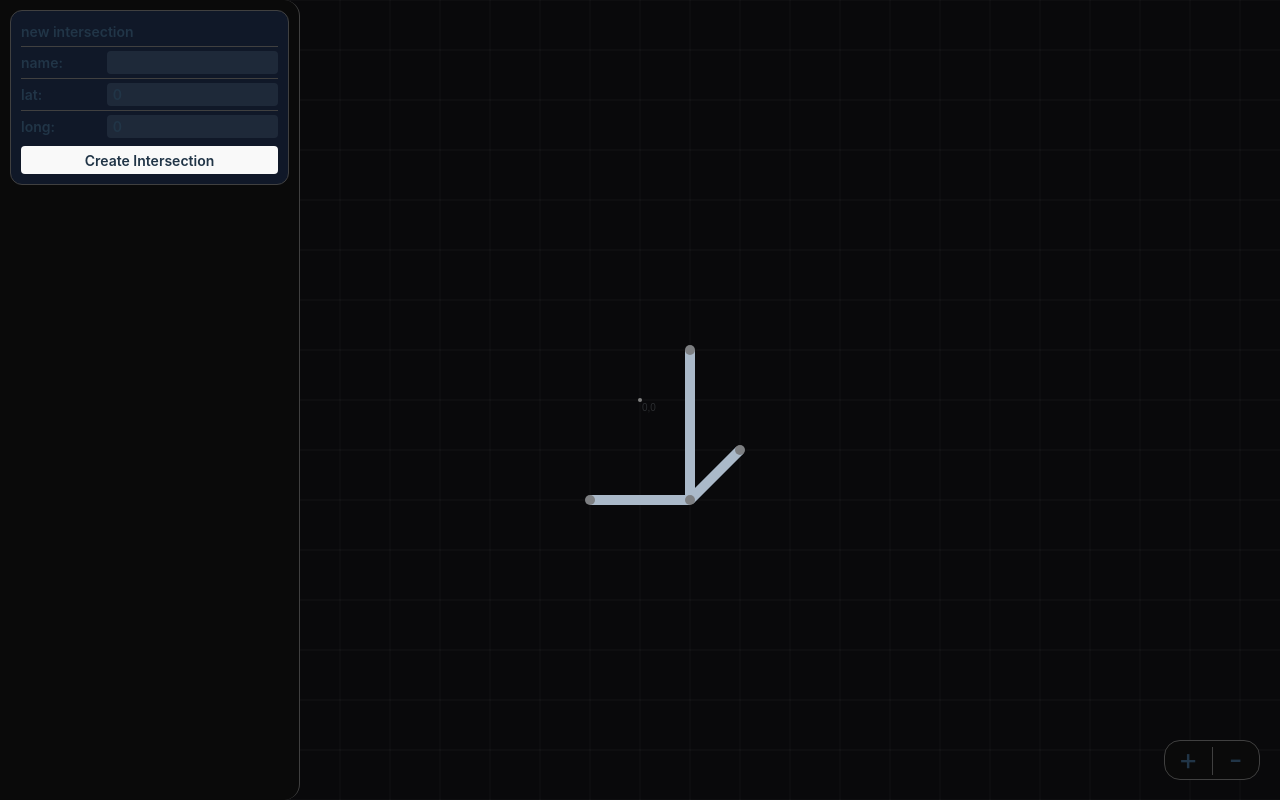
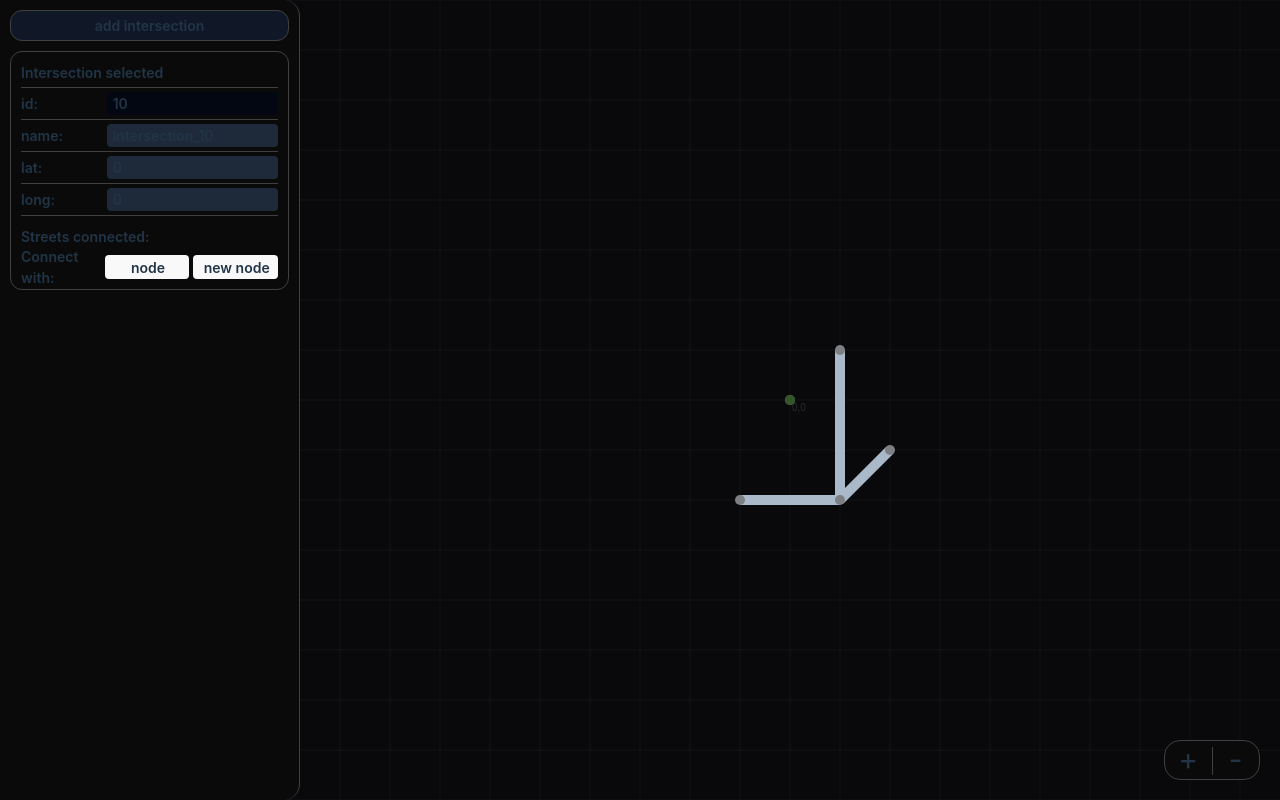
Before and after one commit to HamzaElzarw-2022/street-map-builder, a React (Vite) app: page / in a window 1280 px wide. Both pictures are taken after a click on the element "add intersection". Built offline with nearby package versions, Linux system fonts and the light colour scheme.

Commit message:
simplify addition of nodes and edges
replaced forms with faster more usable way to add elements

```diff
--- a/src/App.jsx
+++ b/src/App.jsx
@@ -7,19 +7,19 @@ import MessageContainer from "./components/MessageContainer.jsx";
 
 function App() {
 
+  const [panelWidth, setPanelWidth] = useState(300);
+  const [stagePos, setStagePos] = useState({ x: ((window.innerWidth + panelWidth)/2), y: window.innerHeight/2 });
   const [scale, setScale] = useState(1);
-  const [panelWidth, setPanelWidth] = useState(300);
   const [nodes, setNodes] = useState(nodesData);
   const [edges, setEdges] = useState(edgesData); //TODO: check for invalid edges
   const [messages, setMessages] = useState([]);
 
-  //TODO: differentiate selected and status
   /**
    * @typedef {Object} Selection
    * @property {string|null} type - The type of the selected item.
    * @property {number|null} id - The ID of the selected item.
    */
-  const [selected, setSelected] = useState(/** @type {Selection} */{type: null, id: null});
+  const [selected, setSelected] = useState(/** @type {Selection} */{type: null, id: null}); //TODO: differentiate selected and status
   const [reference, setReference] = useState(/** @type {Selection} */{type: null, id: null});
   const [pendingRef, setPendingRef] = useState("NONE");
 
@@ -48,6 +48,15 @@ function App() {
     }
     return false;
   }
+  const getCanvasCenter = () => {
+    const centerX = (window.innerWidth + panelWidth) / 2 ;
+    const centerY = window.innerHeight / 2;
+
+    return {
+      x: (centerX - stagePos.x)/scale,
+      y: (centerY - stagePos.y)/scale
+    };
+  };
 
   return (
     <>
@@ -60,6 +69,8 @@ function App() {
         setReference={setReference}
         nodes={nodes}
         scale={scale}
+        stagePos={stagePos}
+        setStagePos={setStagePos}
       />
       <SidePanel
         panelWidth={panelWidth}
@@ -75,6 +86,7 @@ function App() {
         pendingRef={pendingRef}
         reference={reference}
         setMessages={setMessages}
+        getCanvasCenter={getCanvasCenter}
       />
       <div className={"select-none fixed text-3xl right-5 bottom-5 border border-neutral-700 bg-neutral-950 flex rounded-2xl w-24 h-10"}>
         <div className={"w-12 h-full text-center hover:bg-gray-600 rounded-l-2xl cursor-pointer"}
--- a/src/components/canvas/Canvas.jsx
+++ b/src/components/canvas/Canvas.jsx
@@ -3,9 +3,7 @@ import Grid from "./Grid.jsx";
 import {edgeColor, endColor, nodeColor, selectedEdgeColor, startColor, thick} from "../../data/constants.js";
 import {useState} from "react";
 
-function Canvas({ scale, nodes, setNodes, edges, selected, setSelected, pendingRef, setReference }) {
-
-  const [stagePos, setStagePos] = useState({ x: (window.innerWidth/2), y: window.innerHeight/2 });
+function Canvas({ scale, nodes, setNodes, edges, selected, setSelected, pendingRef, setReference, stagePos, setStagePos }) {
 
   /**
    * Handles dragging intersections from canvas and updates nodes position
@@ -35,7 +33,7 @@ function Canvas({ scale, nodes, setNodes, edges, selected, setSelected, pendingR
    */
   const gridClicked = (e) => {
     if(pendingRef === "COORDINATE")
-      setReference({type: "COORDINATE", id: {x: e.target.x, y: e.target.y}});
+      setReference({type: "COORDINATE", id: {x: e.target.x(), y: e.target.y()}});
     else
       setSelected({type: null, id: null})
   }
--- /dev/null
+++ b/src/components/sidePanel/AddEdge.jsx
@@ -0,0 +1,52 @@
+import PropertyInputField from "./PropertyInputField.jsx";
+import Node from "../../models/Node.js";
+import {useEffect, useState} from "react";
+import Edge from "../../models/Edge.js";
+import {getNextEdgeId, getNextMessageId, getNextNodeId} from "../../data/mockData.js";
+
+function AddEdge({nodes, node, setEdges, setNodes, pendingRef, setPendingRef, equalsPendingRef, reference, setMessages }) {
+
+  const [pendingCOORDINATE, setPendingCOORDINATE] = useState(false);
+
+  useEffect(() => {
+
+    if(equalsPendingRef("connectWith") && reference.type === "NODE") {
+      const otherNode = nodes.filter(node => node.id === reference.id)[0];
+      const nextEdgeId = getNextEdgeId();
+      const newEdge = new Edge(nextEdgeId, "connection_"+nextEdgeId, node, otherNode);
+
+      setEdges(prev => [...prev, newEdge]);
+    } else if(pendingCOORDINATE && equalsPendingRef("COORDINATE")) {
+
+      const coordinates = reference.id;
+      const nextNodeId = getNextNodeId();
+      const otherNode = new Node(nextNodeId, "intersection_"+nextNodeId, coordinates.x, coordinates.y);
+      setNodes(prev => [...prev, otherNode]);
+
+      const nextEdgeId = getNextEdgeId();
+      const newEdge = new Edge(nextEdgeId, "connection_"+nextEdgeId, node, otherNode);
+      setEdges(prev => [...prev, newEdge]);
+
+      setPendingCOORDINATE(false);
+    }
+  }, [reference]);
+
+  return(
+    <div className={"flex pt-1 mt-1 items-center h-7"}>
+      <div className="flex-auto basis-2/3">Connect with:</div>
+      <button className="cursor-pointer flex-auto basis-2/3 rounded-sm pl-0.5 h-full bg-gray-500 mr-1"
+              onClick={() => setPendingRef("connectWith")}>
+        {(pendingRef==="connectWith") ? "waiting selection" : "node" }
+      </button>
+      <button className="cursor-pointer flex-auto basis-2/3 rounded-sm pl-0.5 h-full bg-gray-500"
+              onClick={() => {
+                setPendingRef("COORDINATE");
+                setPendingCOORDINATE(true);
+              }}>
+        {(pendingRef==="COORDINATE" && pendingCOORDINATE) ? "waiting selection" : "new node" }
+      </button>
+    </div>
+  );
+}
+
+export default AddEdge;
--- a/src/components/sidePanel/EdgeForm.jsx
+++ /dev/null
@@ -1,54 +0,0 @@
-import PropertyInputField from "./PropertyInputField.jsx";
-import Node from "../../models/Node.js";
-import {useEffect, useState} from "react";
-import Edge from "../../models/Edge.js";
-import {getNextEdgeId, getNextMessageId} from "../../data/mockData.js";
-
-function EdgeForm({nodes, node, setEdges, pendingRef, setPendingRef, equalsPendingRef, reference, setMessages }) {
-
-  const [newEdge, setNewEdge] = useState(new Edge(getNextEdgeId(), "", node, null));
-
-  useEffect(() => {
-
-    if(equalsPendingRef("newEdgeEnd") && reference.type === "NODE") {
-      let node = nodes.filter(node => node.id === reference.id)[0];
-      setNewEdge(newEdge.setEnd(node));
-    }
-  }, [reference]);
-
-  const createEdge = () => {
-    if (!(newEdge instanceof Edge)) {
-      console.log("newEdge is not an edge, can not create");
-      setMessages(prev => [...prev, { id: getNextMessageId(), type: "error", text: "an error occurred!" }]);
-    } else if(!newEdge.end) {
-      setMessages(prev => [...prev, { id: getNextMessageId(), type: "error", text: "select end intersection before creating!" }]);
-    } else if(newEdge.end.id === newEdge.start.id) {
-      setMessages(prev => [...prev, { id: getNextMessageId(), type: "error", text: "end and start can't be the same!" }]);
-    } else {
-      newEdge.name = (newEdge.name === "")? "street_"+newEdge.id : newEdge.name;
-      setEdges(prev => [...prev, newEdge]);
-    }
-
-  }
-
-  return(
-    <div className={"bg-gray-900 border-1 rounded-xl border-neutral-700  mt-2 p-2"}>
-      <div>new street</div>
-      <PropertyInputField label={"name"} type={"text"} value={newEdge.name || ""} onChange={e => {setNewEdge(newEdge.setName(e.target.value))}}/>
-      <PropertyInputField label={"start"} type={"text"} value={newEdge.start.name} disable/>
-      <div className="flex border-t-1 border-neutral-700 pt-1 mt-1 items-center h-7">
-        <div className="flex-auto basis-1/3 flex items-center">end:</div>
-        <div className="flex-auto basis-2/3 flex items-center max-w-2/3 pl-1.5">
-          <div className="flex-auto mr-2.5">{(newEdge.end instanceof Node) ? newEdge.end.name : ""}</div>
-          <button className="pr-1 pl-1 cursor-pointer text-center bg-gray-500 rounded-sm" onClick={() => setPendingRef("newEdgeEnd")}>
-            {(pendingRef==="newEdgeEnd") ? "waiting selection" : "select" }
-          </button>
-        </div>
-      </div>
-
-      <button className={"mt-2 cursor-pointer text-center w-full bg-gray-500 rounded-sm h-7"} onClick={() => createEdge(newEdge)}>Create Street</button>
-    </div> //TODO: implement faster edge creation just after entering end point
-  );
-}
-
-export default EdgeForm;
--- a/src/components/sidePanel/NodeDetails.jsx
+++ b/src/components/sidePanel/NodeDetails.jsx
@@ -30,7 +30,7 @@ function NodeDetails({ children, node, setNodes }) {
       <PropertyInputField label={"long"} type={"number"} value={node.y} onChange={e => {inputChange(e, "y", true)}} />
       <div className={"border-t-1 border-neutral-700 pt-2.5 mt-1"}>Streets connected:</div>
       {children[0]}
-      { addingEdge ? children[1] : <div className={"cursor-pointer border-1 rounded-xl border-neutral-700 mt-2.5 bg-gray-900 text-center p-1"} onClick={() => setAddingEdge(true)}>Add street</div>}
+      {children[1]}
     </div>
   );
 }
--- a/src/components/sidePanel/NodeForm.jsx
+++ /dev/null
@@ -1,37 +0,0 @@
-import PropertyInputField from "./PropertyInputField.jsx";
-import {useState} from "react";
-import Node from "../../models/Node.js";
-import {getNextMessageId, getNextNodeId} from "../../data/mockData.js";
-
-function NodeForm({ setNodes, setSelected, setMessages }) {
-
-  const [newNode, setNewNode] = useState(new Node(getNextNodeId(), "", 0, 0));
-
-  const createNode = () => {
-    if (!(newNode instanceof Node)) {
-      console.log("newNode is not a Node, can not create");
-    } else if(isNaN(newNode.x)) {
-      setMessages(prev => [...prev, { id: getNextMessageId(), type: "error", text: "lat can not be empty!" }]);
-    } else if(isNaN(newNode.y)) {
-      setMessages(prev => [...prev, { id: getNextMessageId(), type: "error", text: "long can not be empty!" }]);
-    } else {
-      newNode.name = (newNode.name === "")? "intersection_"+newNode.id : newNode.name;
-      setNodes(prev => [...prev, newNode]);
-      setSelected({type: "NODE", id: newNode.id});
-    }
-
-    //TODO: validate node entries
-  }
-
-  return(
-    <div className={"bg-gray-900 m-2.5 p-2.5 border-1 rounded-xl border-neutral-700"}>
-      <div>new intersection</div>
-      <PropertyInputField label={"name"} type={"text"} value={newNode.name} onChange={e => {setNewNode(newNode.setName(e.target.value))}}/>
-      <PropertyInputField label={"lat"} type={"number"} value={newNode.x} onChange={e => {setNewNode(newNode.setX(e.target.value))}}/>
-      <PropertyInputField label={"long"} type={"number"} value={newNode.y} onChange={e => {setNewNode(newNode.setY(e.target.value))}}/>
-      <button className={"mt-2 cursor-pointer text-center w-full bg-gray-500 rounded-sm h-7"} onClick={createNode}>Create Intersection</button>
-    </div> //TODO: implement selecting x and y directly by clicking on canvas
-  );
-}
-
-export default NodeForm;
--- a/src/components/sidePanel/SidePanel.jsx
+++ b/src/components/sidePanel/SidePanel.jsx
@@ -1,11 +1,12 @@
 import NodeDetails from "./NodeDetails.jsx";
 import EdgeDetails from "./EdgeDetails.jsx";
-import NodeForm from "./NodeForm.jsx";
-import EdgeForm from "./EdgeForm.jsx";
 import NodeEdges from "./NodeEdges.jsx";
+import {getNextNodeId} from "../../data/mockData.js";
+import Node from "../../models/Node.js";
+import AddEdge from "./AddEdge.jsx";
 
 function SidePanel({nodes, setNodes, selected, setSelected, edges, setEdges, panelWidth, setPanelWidth,
-                   pendingRef, setPendingRef, equalsPendingRef, reference, setMessages }) {
+                   pendingRef, setPendingRef, equalsPendingRef, reference, setMessages, getCanvasCenter }) {
 
   const handleMouseDown = (e) => {
     e.preventDefault();
@@ -22,16 +23,19 @@ function SidePanel({nodes, setNodes, selected, setSelected, edges, setEdges, pan
     document.removeEventListener('mousemove', handleMouseMove);
     document.removeEventListener('mouseup', handleMouseUp);
   };
+  const createNode = () => {
+
+    const screenCenter = getCanvasCenter();
+    const nextId = getNextNodeId();
+    const newNode = new Node(nextId, "intersection_"+nextId, screenCenter.x, screenCenter.y);
+
+    setNodes(prev => [...prev, newNode]);
+    setSelected({type: "NODE", id: newNode.id});
+  }
 
   return (
     <div style={{width: panelWidth}} className={"standard-font rounded-br-2xl rounded-tr-2xl border-r-1 border-r-neutral-700 h-full fixed top-0 left-0 bg-neutral-950 overflow-x-hidden overflow-y-auto"}>
-
-      {(selected.type === "ADD NODE")?
-        <NodeForm setSelected={setSelected} setNodes={setNodes} setMessages={setMessages} /> :
-        <div className={"cursor-pointer m-2.5 p-1 border-1 rounded-xl border-neutral-700 bg-gray-900 text-center"}
-             onClick={() => setSelected({type: "ADD NODE", id: null})}>
-          add intersection
-        </div>}
+      <div className={"cursor-pointer m-2.5 p-1 border-1 rounded-xl border-neutral-700 bg-gray-900 text-center"} onClick={createNode}>add intersection</div>
 
       {selected.type === "NODE" && nodes.filter(node => node.id === selected.id).map(node =>
         <NodeDetails node={node} setNodes={setNodes}>
@@ -39,9 +43,10 @@ function SidePanel({nodes, setNodes, selected, setSelected, edges, setEdges, pan
                      edges={edges}
                      setSelected={setSelected}
           />
-          <EdgeForm node={node}
+          <AddEdge  node={node}
                     nodes={nodes}
                     setEdges={setEdges}
+                    setNodes={setNodes}
                     pendingRef={pendingRef}
                     setPendingRef={setPendingRef}
                     equalsPendingRef={equalsPendingRef}
```
